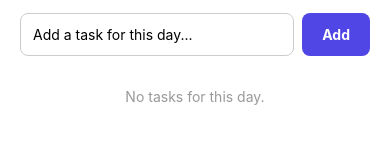
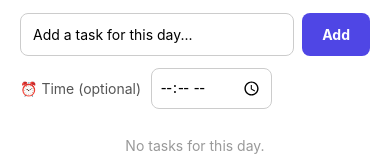
Before and after one commit to SanethTharushika/TO_DO, a React Native app: screen / in a window 390 px wide. Shown: the part 160-319 px from the top of the page. Built offline with nearby package versions, Linux system fonts and the light colour scheme.

Commit message:
Add the time frame 🖋️

```diff
--- a/App.js
+++ b/App.js
@@ -1,7 +1,7 @@
 import { useState, useEffect } from "react";
 import {
   View, Text, TextInput, TouchableOpacity,
-  FlatList, StyleSheet, SafeAreaView,
+  FlatList, StyleSheet, SafeAreaView, Platform,
 } from "react-native";
 import { Calendar } from "react-native-calendars";
 import AsyncStorage from "@react-native-async-storage/async-storage";
@@ -9,12 +9,26 @@ import AsyncStorage from "@react-native-async-storage/async-storage";
 const STORAGE_KEY = "todo_tasks_v2";
 const COLOR = "#4f46e5";
 
-// Local date as YYYY-MM-DD (avoids timezone bugs)
+const pad = (n) => String(n).padStart(2, "0");
+
+// Local date as YYYY-MM-DD
 const todayString = () => {
   const d = new Date();
-  const m = String(d.getMonth() + 1).padStart(2, "0");
-  const day = String(d.getDate()).padStart(2, "0");
-  return `${d.getFullYear()}-${m}-${day}`;
+  return `${d.getFullYear()}-${pad(d.getMonth() + 1)}-${pad(d.getDate())}`;
+};
+
+// Current time as HH:MM (24h)
+const nowTimeString = () => {
+  const d = new Date();
+  return `${pad(d.getHours())}:${pad(d.getMinutes())}`;
+};
+
+// "14:30" -> "2:30 PM"
+const formatTime = (t) => {
+  const [h, m] = t.split(":").map(Number);
+  const suffix = h >= 12 ? "PM" : "AM";
+  const hour12 = h % 12 === 0 ? 12 : h % 12;
+  return `${hour12}:${pad(m)} ${suffix}`;
 };
 
 const prettyDate = (dateString) =>
@@ -25,8 +39,39 @@ const prettyDate = (dateString) =>
     year: "numeric",
   });
 
+// Time picker: native time input on web, simple text box elsewhere
+function TimeField({ value, onChange }) {
+  if (Platform.OS === "web") {
+    return (
+      <input
+        type="time"
+        value={value}
+        onChange={(e) => onChange(e.target.value)}
+        style={{
+          fontSize: 16,
+          padding: 8,
+          borderRadius: 8,
+          border: "1px solid #ccc",
+          fontFamily: "inherit",
+        }}
+      />
+    );
+  }
+  return (
+    <TextInput
+      style={styles.timeInput}
+      placeholder="HH:MM"
+      value={value}
+      onChangeText={onChange}
+      maxLength={5}
+    />
+  );
+}
+
 export default function App() {
   const [text, setText] = useState("");
+  const [time, setTime] = useState("");
+  const [error, setError] = useState("");
   const [tasks, setTasks] = useState([]);
   const [selectedDate, setSelectedDate] = useState(todayString());
   const [loaded, setLoaded] = useState(false);
@@ -55,16 +100,38 @@ export default function App() {
 
   const addTask = () => {
     if (!text.trim()) return;
+
+    // Block past dates
+    if (selectedDate < todayString()) {
+      setSelectedDate(todayString());
+      return;
+    }
+
+    // Block past times for today
+    if (time && selectedDate === todayString() && time < nowTimeString()) {
+      setError("That time has already passed today.");
+      return;
+    }
+
+    // Basic format check (for the text box on non-web)
+    if (time && !/^([01]\d|2[0-3]):[0-5]\d$/.test(time)) {
+      setError("Use the time format HH:MM, for example 14:30.");
+      return;
+    }
+
     setTasks([
       ...tasks,
       {
         id: Date.now().toString(),
         title: text.trim(),
         date: selectedDate,
+        time: time, // "" means no time
         done: false,
       },
     ]);
     setText("");
+    setTime("");
+    setError("");
   };
 
   const toggleTask = (id) =>
@@ -72,7 +139,7 @@ export default function App() {
 
   const deleteTask = (id) => setTasks(tasks.filter((t) => t.id !== id));
 
-  // Dots on days that have tasks + highlight the selected day
+  // Dots on days that have tasks + highlight selected day
   const markedDates = {};
   tasks.forEach((t) => {
     markedDates[t.date] = { marked: true, dotColor: COLOR };
@@ -83,7 +150,15 @@ export default function App() {
     selectedColor: COLOR,
   };
 
-  const dayTasks = tasks.filter((t) => t.date === selectedDate);
+  // Tasks for the selected day, sorted by time (no time goes last)
+  const dayTasks = tasks
+    .filter((t) => t.date === selectedDate)
+    .sort((a, b) => {
+      if (!a.time && !b.time) return 0;
+      if (!a.time) return 1;
+      if (!b.time) return -1;
+      return a.time.localeCompare(b.time);
+    });
 
   const header = (
     <View>
@@ -92,7 +167,10 @@ export default function App() {
       <Calendar
         current={selectedDate}
         minDate={todayString()}
-        onDayPress={(day) => setSelectedDate(day.dateString)}
+        onDayPress={(day) => {
+          setSelectedDate(day.dateString);
+          setError("");
+        }}
         markedDates={markedDates}
         theme={{
           todayTextColor: COLOR,
@@ -123,6 +201,24 @@ export default function App() {
           <Text style={styles.addText}>Add</Text>
         </TouchableOpacity>
       </View>
+
+      <View style={styles.timeRow}>
+        <Text style={styles.timeLabel}>⏰ Time (optional)</Text>
+        <TimeField
+          value={time}
+          onChange={(v) => {
+            setTime(v);
+            setError("");
+          }}
+        />
+        {time !== "" && (
+          <TouchableOpacity onPress={() => setTime("")}>
+            <Text style={styles.clear}>Clear</Text>
+          </TouchableOpacity>
+        )}
+      </View>
+
+      {error !== "" && <Text style={styles.error}>{error}</Text>}
     </View>
   );
 
@@ -143,6 +239,9 @@ export default function App() {
                   {item.done ? "✅ " : "⬜ "}
                   {item.title}
                 </Text>
+                {item.time ? (
+                  <Text style={styles.timeText}>⏰ {formatTime(item.time)}</Text>
+                ) : null}
               </TouchableOpacity>
               <TouchableOpacity onPress={() => deleteTask(item.id)}>
                 <Text style={styles.delete}>🗑️</Text>
@@ -167,8 +266,14 @@ const styles = StyleSheet.create({
   input: { flex: 1, borderWidth: 1, borderColor: "#ccc", borderRadius: 8, padding: 12, marginRight: 8 },
   addBtn: { backgroundColor: COLOR, borderRadius: 8, paddingHorizontal: 20, justifyContent: "center" },
   addText: { color: "#fff", fontWeight: "bold" },
+  timeRow: { flexDirection: "row", alignItems: "center", marginBottom: 8 },
+  timeLabel: { marginRight: 10, color: "#555" },
+  timeInput: { borderWidth: 1, borderColor: "#ccc", borderRadius: 8, padding: 8, width: 80 },
+  clear: { color: COLOR, marginLeft: 10, fontWeight: "600" },
+  error: { color: "#dc2626", marginBottom: 8 },
   task: { flexDirection: "row", alignItems: "center", paddingVertical: 12, borderBottomWidth: 1, borderBottomColor: "#eee" },
   taskText: { fontSize: 16 },
+  timeText: { fontSize: 12, color: "#888", marginTop: 2 },
   done: { textDecorationLine: "line-through", color: "#999" },
   delete: { fontSize: 20, paddingLeft: 12 },
   empty: { textAlign: "center", color: "#999", marginTop: 20 },
```
